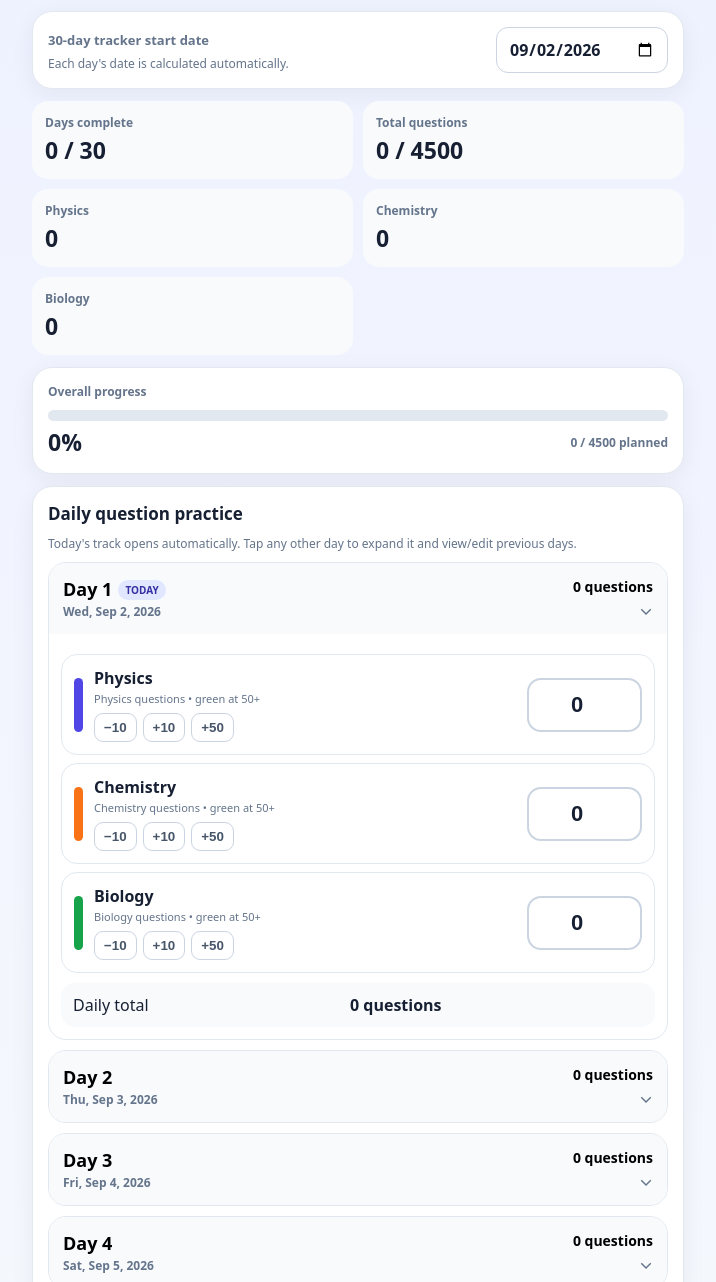
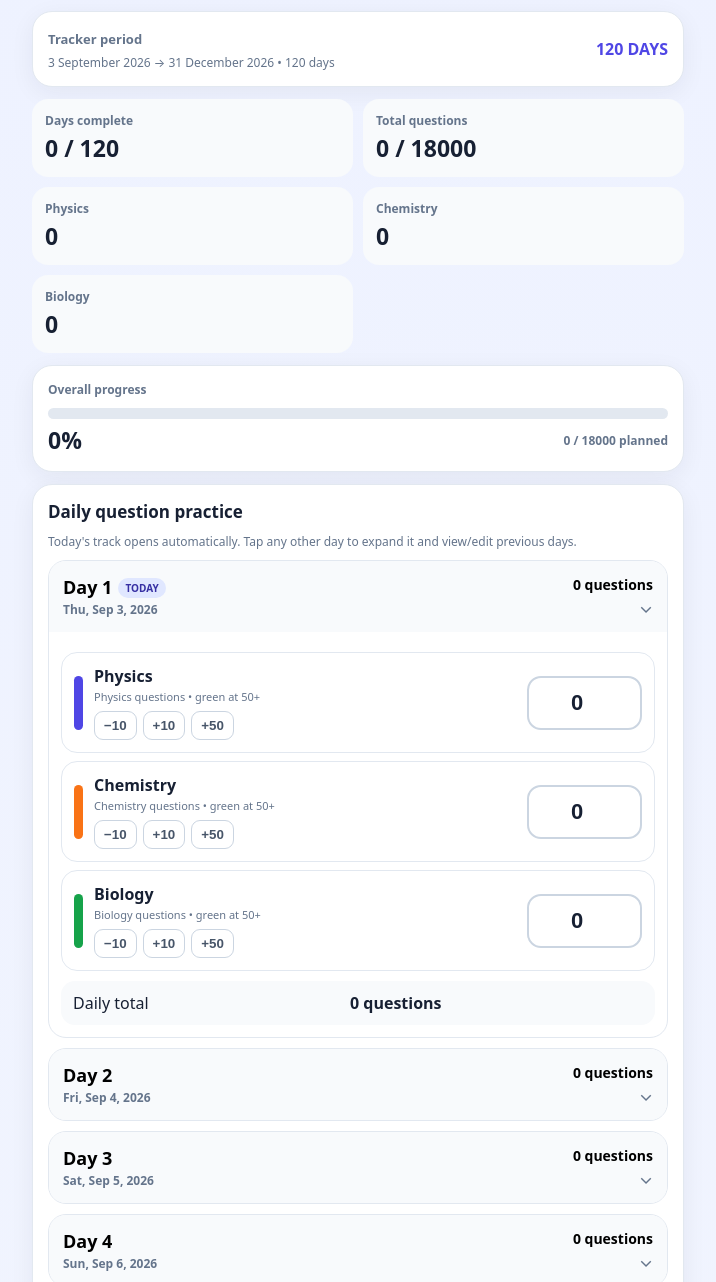
Before and after one commit to nafeakhter/Qp-tracker, a plain HTML site: page index.html in a window 1280 px wide. Shown: the part 79-1361 px from the top of the page, without its empty margins (282-998 px from the left). Drawn offline with Linux system fonts and the light colour scheme.

Commit message:
Add files via upload

```diff
--- a/index.html
+++ b/index.html
@@ -4,7 +4,7 @@
 <meta charset="utf-8">
 <meta name="viewport" content="width=device-width,initial-scale=1,viewport-fit=cover">
 <meta name="theme-color" content="#4f46e5">
-<title>NEET PCB 30-Day Tracker</title>
+<title>NEET PCB 120-Day Tracker</title>
 <style>
 :root{--bg:#eef2ff;--card:#fff;--ink:#172033;--muted:#64748b;--primary:#4f46e5;--phy:#4f46e5;--chem:#f97316;--bio:#16a34a;--line:#e2e8f0;--good:#16a34a;--goodbg:#dcfce7}
 *{box-sizing:border-box}html{scroll-behavior:smooth}body{margin:0;font-family:system-ui,-apple-system,Segoe UI,sans-serif;background:linear-gradient(180deg,#eef2ff 0%,#f8fafc 55%);color:var(--ink)}
@@ -21,22 +21,22 @@
 </head>
 <body>
 <div class="wrap">
-  <div class="top"><h1>NEET PCB 30-Day Tracker</h1><div class="sub">Practice questions by number • 30-day progress</div></div>
+  <div class="top"><h1>NEET PCB 120-Day Tracker</h1><div class="sub">Practice questions by number • 120-day progress</div></div>
 
   <div class="card settings">
-    <div><label for="startDate">30-day tracker start date</label><div class="hint">Each day's date is calculated automatically.</div></div>
-    <input id="startDate" class="dateInput" type="date">
+    <div><label>Tracker period</label><div class="hint">3 September 2026 → 31 December 2026 • 120 days</div></div>
+    <div style="font-weight:850;color:var(--primary);white-space:nowrap">120 DAYS</div>
   </div>
 
   <div class="stats">
-    <div class="stat"><div class="label">Days complete</div><div class="big" id="daysDone">0 / 30</div></div>
-    <div class="stat"><div class="label">Total questions</div><div class="big" id="totalQ">0 / 4500</div></div>
+    <div class="stat"><div class="label">Days complete</div><div class="big" id="daysDone">0 / 120</div></div>
+    <div class="stat"><div class="label">Total questions</div><div class="big" id="totalQ">0 / 18000</div></div>
     <div class="stat"><div class="label">Physics</div><div class="big" id="phy">0</div></div>
     <div class="stat"><div class="label">Chemistry</div><div class="big" id="chem">0</div></div>
     <div class="stat"><div class="label">Biology</div><div class="big" id="bio">0</div></div>
   </div>
 
-  <div class="card progressCard"><div class="label">Overall progress</div><div class="bar"><div class="fill" id="fill"></div></div><div class="progressText"><div class="big" id="pct">0%</div><div class="label" id="progressNote">0 / 4500 planned</div></div></div>
+  <div class="card progressCard"><div class="label">Overall progress</div><div class="bar"><div class="fill" id="fill"></div></div><div class="progressText"><div class="big" id="pct">0%</div><div class="label" id="progressNote">0 / 18000 planned</div></div></div>
 
   <div class="card">
     <div class="sectionTitle">Daily question practice</div>
@@ -48,24 +48,25 @@
   <div class="note">Enter any number of questions — more than 50 is allowed. A subject turns green automatically when you reach 50 or more. The daily total is Physics + Chemistry + Biology. Your data is saved on this device/browser.</div>
 </div>
 <script>
-const KEY="neet-pcb-30-day-v2";
-const OLD_KEY="neet-pcb-30-day-v1";
+const KEY="neet-pcb-120-day-v1";
+const OLD_KEY="neet-pcb-30-day-v2";
 const todayISO=()=>{const d=new Date();d.setMinutes(d.getMinutes()-d.getTimezoneOffset());return d.toISOString().slice(0,10)};
-const makeDays=()=>Array.from({length:30},()=>[0,0,0]);
+const makeDays=()=>Array.from({length:120},()=>[0,0,0]);
 let saved=JSON.parse(localStorage.getItem(KEY)||"null");
 if(!saved){
   const old=JSON.parse(localStorage.getItem(OLD_KEY)||"null");
-  saved={startDate:todayISO(),days:makeDays()};
+  saved={startDate:"2026-09-03",days:makeDays()};
   if(Array.isArray(old)) saved.days=old.map(x=>[x?.[0]?50:0,x?.[1]?50:0,x?.[2]?50:0]);
+  if(saved.days.length<120) saved.days.push(...Array.from({length:120-saved.days.length},()=>[0,0,0]));
 }
-if(!saved.days||saved.days.length!==30) saved.days=makeDays();
-if(!saved.startDate) saved.startDate=todayISO();
+if(!saved.days||saved.days.length!==120) saved.days=makeDays();
+saved.startDate="2026-09-03";
 let state=saved;
 const list=document.getElementById("list");
 const names=["Physics","Chemistry","Biology"], cls=["phy","chem","bio"];
 function dateForDay(i){const d=new Date(state.startDate+"T00:00:00");d.setDate(d.getDate()+i);return d.toLocaleDateString(undefined,{weekday:"short",day:"numeric",month:"short",year:"numeric"});}
-function currentDayIndex(){const start=new Date(state.startDate+"T00:00:00");const now=new Date();const today=new Date(now.getFullYear(),now.getMonth(),now.getDate());return Math.max(0,Math.min(29,Math.floor((today-start)/86400000)));}
-function build(){list.innerHTML="";const cur=currentDayIndex();for(let d=0;d<30;d++){
+function currentDayIndex(){const start=new Date(state.startDate+"T00:00:00");const now=new Date();const today=new Date(now.getFullYear(),now.getMonth(),now.getDate());return Math.max(0,Math.min(119,Math.floor((today-start)/86400000)));}
+function build(){list.innerHTML="";const cur=currentDayIndex();for(let d=0;d<120;d++){
   const wrap=document.createElement("div");wrap.className="day"+(d===cur?" open":"");wrap.dataset.day=d;
   wrap.innerHTML=`<button class="dayHeader" type="button"><div class="dayHeaderLeft"><div class="dayTitle">Day ${d+1}${d===cur?'<span class="todayBadge">TODAY</span>':''}</div><div class="dateLine">${dateForDay(d)}</div></div><div class="dayMeta"><div class="dayTotal" id="dayTotal${d}">0 questions</div><span class="chev">⌄</span></div></button><div class="dayBody"></div>`;
   const body=wrap.querySelector(".dayBody");
@@ -77,17 +78,16 @@ function save(){localStorage.setItem(KEY,JSON.stringify(state));}
 function render(){
   const inputs=list.querySelectorAll(".qInput");inputs.forEach(x=>{const d=+x.dataset.d,s=+x.dataset.s;x.value=state.days[d][s]||0;const sub=x.closest('.subject');sub.classList.toggle('done',(state.days[d][s]||0)>=50)});
   let totals=[0,0,0];state.days.forEach(day=>day.forEach((v,s)=>totals[s]+=Number(v)||0));
-  const total=totals.reduce((a,b)=>a+b,0);const full=state.days.filter(day=>day.every(v=>Number(v)>=50)).length;const p=Math.round(Math.min(total/4500,1)*100);
-  document.getElementById("daysDone").textContent=`${full} / 30`;document.getElementById("totalQ").textContent=`${total} / 4500`;document.getElementById("phy").textContent=totals[0];document.getElementById("chem").textContent=totals[1];document.getElementById("bio").textContent=totals[2];document.getElementById("pct").textContent=p+"%";document.getElementById("fill").style.width=p+"%";document.getElementById("progressNote").textContent=`${total} / 4500 planned`;
+  const total=totals.reduce((a,b)=>a+b,0);const full=state.days.filter(day=>day.every(v=>Number(v)>=50)).length;const p=Math.round(Math.min(total/18000,1)*100);
+  document.getElementById("daysDone").textContent=`${full} / 120`;document.getElementById("totalQ").textContent=`${total} / 18000`;document.getElementById("phy").textContent=totals[0];document.getElementById("chem").textContent=totals[1];document.getElementById("bio").textContent=totals[2];document.getElementById("pct").textContent=p+"%";document.getElementById("fill").style.width=p+"%";document.getElementById("progressNote").textContent=`${total} / 18000 planned`;
   state.days.forEach((day,d)=>{const t=day.reduce((a,b)=>a+(Number(b)||0),0),done=day.every(v=>Number(v)>=50);document.getElementById('dayTotal'+d).textContent=`${t} question${t===1?'':'s'}`;document.getElementById('summary'+d).textContent=`${t} question${t===1?'':'s'}`;document.getElementById('complete'+d).textContent=done?'✓ Complete':'';document.querySelector(`[data-day="${d}"]`).classList.toggle('done',done)});
-  document.getElementById("startDate").value=state.startDate;save();
+  save();
 }
 function setOpen(d){list.querySelectorAll('.day').forEach(x=>x.classList.remove('open'));const el=document.querySelector(`[data-day="${d}"]`);if(el){el.classList.add('open');el.scrollIntoView({behavior:'smooth',block:'start'})}}
 list.addEventListener('click',e=>{const header=e.target.closest('.dayHeader');if(header){const day=header.closest('.day');day.classList.toggle('open');return}const btn=e.target.closest('button[data-add]');if(btn){const d=+btn.dataset.d,s=+btn.dataset.s;state.days[d][s]=Math.max(0,(Number(state.days[d][s])||0)+Number(btn.dataset.add));render();}});
 list.addEventListener('input',e=>{if(e.target.matches('.qInput')){const d=+e.target.dataset.d,s=+e.target.dataset.s;state.days[d][s]=Math.max(0,Math.floor(Number(e.target.value)||0));render();}});
-document.getElementById('startDate').addEventListener('change',e=>{if(e.target.value){state.startDate=e.target.value;build();render();setOpen(currentDayIndex())}});
 document.getElementById('openToday').onclick=()=>{build();render();setOpen(currentDayIndex())};
-document.getElementById('reset').onclick=()=>{if(confirm('Reset all 30 days and question counts?')){state={startDate:todayISO(),days:makeDays()};build();render();setOpen(0)}};
+document.getElementById('reset').onclick=()=>{if(confirm('Reset all 120 days and question counts?')){state={startDate:"2026-09-03",days:makeDays()};build();render();setOpen(0)}};
 build();render();
 </script>
 </body>
```
Also changed, not shown: manifest.json, 1 other file.
